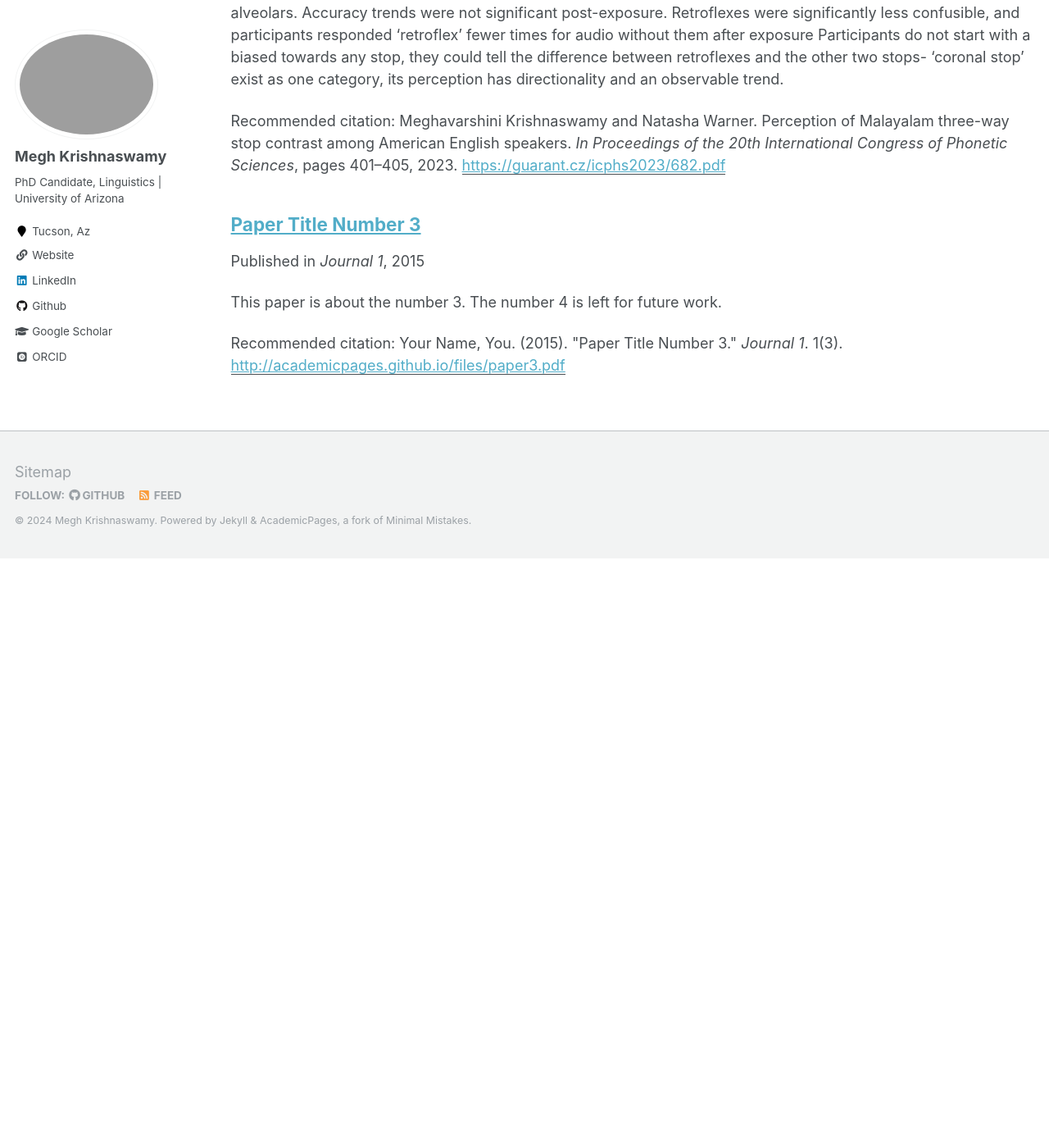
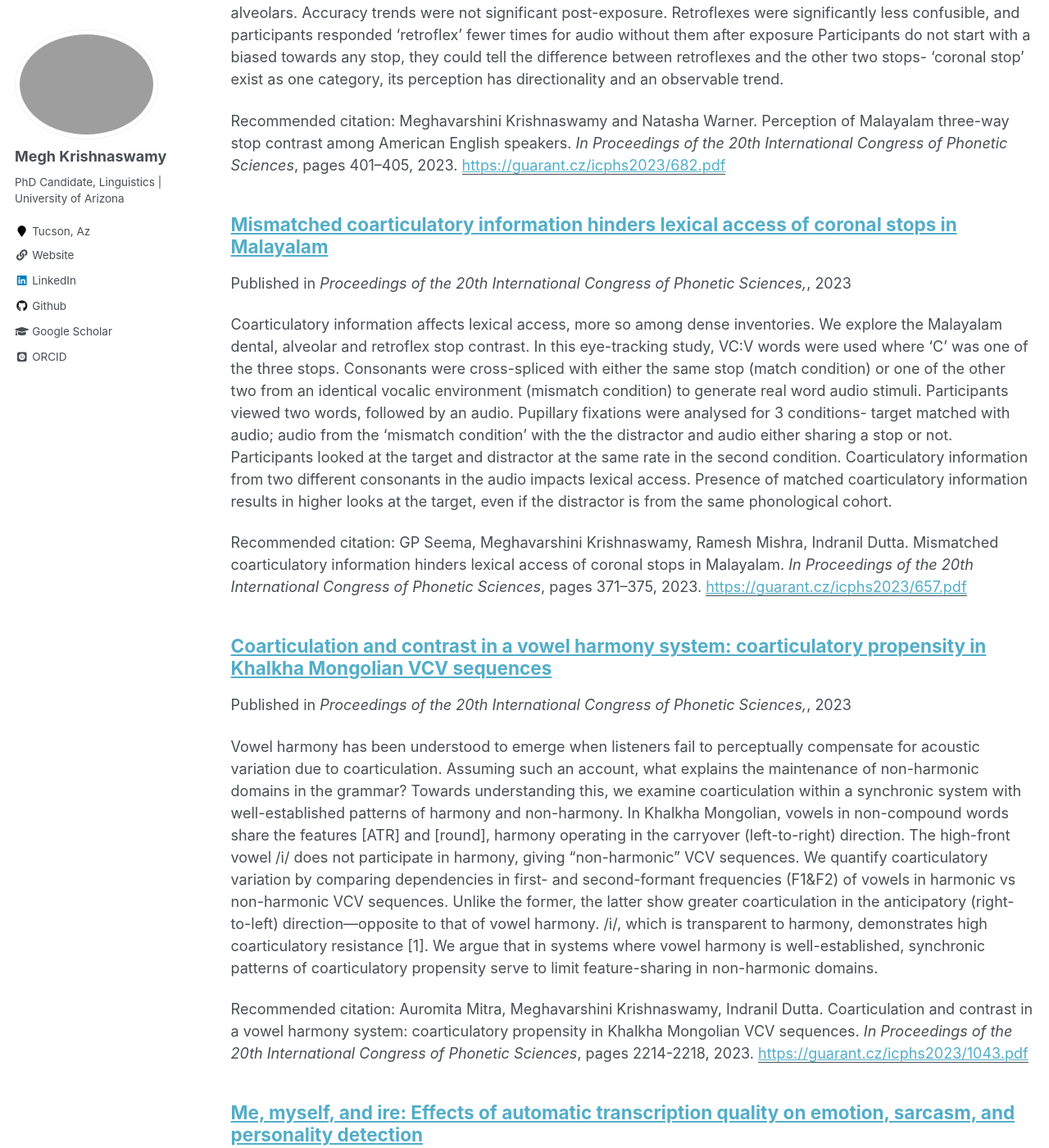
Before and after one commit to meghavarshini/meghavarshini.github.io, a Jekyll site: the page built from _pages/publications.md, in a window 1280 px wide and 1400 px high, scrolled down 1069 px. Shown: the whole window at 82% size. Built offline with Jekyll 4.4.1, drawn with Linux system fonts in a browser that asks for light colours; some web fonts are replaced; before the commit the page ends 1750 px from its top, so only the background shows below that; some of the changed text lies outside the part shown.

Commit message:
added pages for all publications in 2023 and 2021

```diff
--- a/_publications/2015-10-01-paper-title-number-3.md
+++ /dev/null
@@ -1,15 +0,0 @@
----
-title: "Paper Title Number 3"
-collection: publications
-permalink: /publication/2015-10-01-paper-title-number-3
-excerpt: 'This paper is about the number 3. The number 4 is left for future work.'
-date: 2015-10-01
-venue: 'Journal 1'
-paperurl: 'http://academicpages.github.io/files/paper3.pdf'
-citation: 'Your Name, You. (2015). &quot;Paper Title Number 3.&quot; <i>Journal 1</i>. 1(3).'
----
-This paper is about the number 3. The number 4 is left for future work.
-
-[Download paper here](http://academicpages.github.io/files/paper3.pdf)
-
-Recommended citation: Your Name, You. (2015). "Paper Title Number 3." <i>Journal 1</i>. 1(3).
--- /dev/null
+++ b/_publications/2019-08-08-Articulatory-complexity-and-lexical-contrast-density-Malayalam.md
@@ -0,0 +1,16 @@
+---
+title: "Articulatory complexity and lexical contrast density in models of coronal coarticulation in Malayalam"
+collection: publications
+permalink: /publication/Articulatory complexity and lexical contrast density in models of coronal coarticulation in Malayalam
+excerpt: '
+Vowel harmony has been understood to emerge when listeners fail to perceptually compensate for acoustic variation due to coarticulation. Assuming such an account, what explains the maintenance of non-harmonic domains in the grammar? Towards understanding this, we examine coarticulation within a synchronic system with well-established patterns of harmony and non-harmony. In Khalkha Mongolian, vowels in non-compound words share the features [ATR] and [round], harmony operating in the carryover (left-to-right) direction. The high-front vowel /i/ does not participate in harmony, giving “non-harmonic” VCV sequences. We quantify coarticulatory variation by comparing dependencies in first- and second-formant frequencies (F1&F2) of vowels in harmonic vs non-harmonic VCV sequences. Unlike the former, the latter show greater coarticulation in the anticipatory (right-to-left) direction—opposite to that of vowel harmony. /i/, which is transparent to harmony, demonstrates high coarticulatory resistance [1]. We argue that in systems where vowel harmony is well-established, synchronic patterns of coarticulatory propensity serve to limit feature-sharing in non-harmonic domains.'
+date: 2019-08-08
+venue: 'Proceedings of the 19th International Congress of Phonetic Sciences,'
+paperurl: 'https://www.internationalphoneticassociation.org/icphs-proceedings/ICPhS2019/papers/ICPhS_2041.pdf'
+citation: 'Indranil Dutta, Charles Redmon, Meghavarshini Krishnaswamy, Sarath Chandran, Nayana Raj. Articulatory complexity and lexical contrast density in models of coronal coarticulation in Malayalam. <i>In Proceedings of the 19th International Congress of Phonetic Sciences</i>, pages 1992-1996, 2019.'
+---
+Vowel harmony has been understood to emerge when listeners fail to perceptually compensate for acoustic variation due to coarticulation. Assuming such an account, what explains the maintenance of non-harmonic domains in the grammar? Towards understanding this, we examine coarticulation within a synchronic system with well-established patterns of harmony and non-harmony. In Khalkha Mongolian, vowels in non-compound words share the features [ATR] and [round], harmony operating in the carryover (left-to-right) direction. The high-front vowel /i/ does not participate in harmony, giving “non-harmonic” VCV sequences. We quantify coarticulatory variation by comparing dependencies in first- and second-formant frequencies (F1&F2) of vowels in harmonic vs non-harmonic VCV sequences. Unlike the former, the latter show greater coarticulation in the anticipatory (right-to-left) direction—opposite to that of vowel harmony. /i/, which is transparent to harmony, demonstrates high coarticulatory resistance [1]. We argue that in systems where vowel harmony is well-established, synchronic patterns of coarticulatory propensity serve to limit feature-sharing in non-harmonic domains.
+
+[Download paper here](https://www.internationalphoneticassociation.org/icphs-proceedings/ICPhS2019/papers/ICPhS_2041.pdf)
+
+Recommended citation: Indranil Dutta, Charles Redmon, Meghavarshini Krishnaswamy, Sarath Chandran, Nayana Raj. Articulatory complexity and lexical contrast density in models of coronal coarticulation in Malayalam. <i>In Proceedings of the 19th International Congress of Phonetic Sciences</i>, pages 1992-1996, 2019.
--- /dev/null
+++ b/_publications/2021-04-19-Effects-of-automatic-transcription-quality-on-emotion-sarcasm.md
@@ -0,0 +1,15 @@
+---
+title: "Me, myself, and ire: Effects of automatic transcription quality on emotion, sarcasm, and personality detection"
+collection: publications
+permalink: /publication/2021-04-19-Effects-of-automatic-transcription-quality-on-emotion-sarcasm.md
+excerpt: 'In deployment, systems that use speech as input must make use of automated transcriptions. Yet, typically when these systems are evaluated, gold transcriptions are assumed. We explicitly examine the impact of transcription errors on the downstream performance of a multi-modal system on three related tasks from three datasets: emotion, sarcasm, and personality detection. We include three separate transcription tools and show that while all automated transcriptions propagate errors that substantially impact downstream performance, the open-source tools fair worse than the paid tool, though not always straightforwardly, and word error rates do not correlate well with downstream performance. We further find that the inclusion of audio features partially mitigates transcription errors, but that a naive usage of a multi-task setup does not. We make available all code and data splits needed to reproduce all of our experiments.'
+date: 2021-04-19
+venue: 'Proceedings of the 11th Workshop on Computational Approaches to Subjectivity, Sentiment and Social Media Analysis'
+paperurl: 'https://aclanthology.org/2021.wassa-1.26.pdf'
+citation: 'John Culnan, Seongjin Park, Meghavarshini Krishnaswamy, Rebecca Sharp (2021). "Me, myself, and ire: Effects of automatic transcription quality on emotion, sarcasm, and personality detection". In <i>Proceedings of the 11th Workshop on Computational Approaches to Subjectivity, Sentiment and Social Media Analysis</i>, (pp 250-256). 04-19-2021. Association for Computational Linguistics https://aclanthology.org/2021.wassa-1.26.pdf'
+---
+In deployment, systems that use speech as input must make use of automated transcriptions. Yet, typically when these systems are evaluated, gold transcriptions are assumed. We explicitly examine the impact of transcription errors on the downstream performance of a multi-modal system on three related tasks from three datasets: emotion, sarcasm, and personality detection. We include three separate transcription tools and show that while all automated transcriptions propagate errors that substantially impact downstream performance, the open-source tools fair worse than the paid tool, though not always straightforwardly, and word error rates do not correlate well with downstream performance. We further find that the inclusion of audio features partially mitigates transcription errors, but that a naive usage of a multi-task setup does not. We make available all code and data splits needed to reproduce all of our experiments.
+
+[Download paper here](https://aclanthology.org/2021.wassa-1.26.pdf)
+
+Recommended citation: John Culnan, Seongjin Park, Meghavarshini Krishnaswamy, Rebecca Sharp (2021). "Me, myself, and ire: Effects of automatic transcription quality on emotion, sarcasm, and personality detection". In <i>Proceedings of the 11th Workshop on Computational Approaches to Subjectivity, Sentiment and Social Media Analysis</i>, (pp 250-256). 04-19-2021. Association for Computational Linguistics https://aclanthology.org/2021.wassa-1.26.pdf.
--- /dev/null
+++ b/_publications/2023-08-08-coarticulation-and-contrast-khalkha-mangolian.md
@@ -0,0 +1,16 @@
+---
+title: "Coarticulation and contrast in a vowel harmony system: coarticulatory propensity in Khalkha Mongolian VCV sequences"
+collection: publications
+permalink: /publication/2023-08-08-coarticulation-and-contrast-khalkha-mangolian
+excerpt: '
+Vowel harmony has been understood to emerge when listeners fail to perceptually compensate for acoustic variation due to coarticulation. Assuming such an account, what explains the maintenance of non-harmonic domains in the grammar? Towards understanding this, we examine coarticulation within a synchronic system with well-established patterns of harmony and non-harmony. In Khalkha Mongolian, vowels in non-compound words share the features [ATR] and [round], harmony operating in the carryover (left-to-right) direction. The high-front vowel /i/ does not participate in harmony, giving “non-harmonic” VCV sequences. We quantify coarticulatory variation by comparing dependencies in first- and second-formant frequencies (F1&F2) of vowels in harmonic vs non-harmonic VCV sequences. Unlike the former, the latter show greater coarticulation in the anticipatory (right-to-left) direction—opposite to that of vowel harmony. /i/, which is transparent to harmony, demonstrates high coarticulatory resistance [1]. We argue that in systems where vowel harmony is well-established, synchronic patterns of coarticulatory propensity serve to limit feature-sharing in non-harmonic domains.'
+date: 2023-08-07
+venue: 'Proceedings of the 20th International Congress of Phonetic Sciences,'
+paperurl: 'https://guarant.cz/icphs2023/1043.pdf'
+citation: 'Auromita Mitra, Meghavarshini Krishnaswamy, Indranil Dutta. Coarticulation and contrast in a vowel harmony system: coarticulatory propensity in Khalkha Mongolian VCV sequences. <i>In Proceedings of the 20th International Congress of Phonetic Sciences</i>, pages 2214-2218, 2023.'
+---
+Vowel harmony has been understood to emerge when listeners fail to perceptually compensate for acoustic variation due to coarticulation. Assuming such an account, what explains the maintenance of non-harmonic domains in the grammar? Towards understanding this, we examine coarticulation within a synchronic system with well-established patterns of harmony and non-harmony. In Khalkha Mongolian, vowels in non-compound words share the features [ATR] and [round], harmony operating in the carryover (left-to-right) direction. The high-front vowel /i/ does not participate in harmony, giving “non-harmonic” VCV sequences. We quantify coarticulatory variation by comparing dependencies in first- and second-formant frequencies (F1&F2) of vowels in harmonic vs non-harmonic VCV sequences. Unlike the former, the latter show greater coarticulation in the anticipatory (right-to-left) direction—opposite to that of vowel harmony. /i/, which is transparent to harmony, demonstrates high coarticulatory resistance [1]. We argue that in systems where vowel harmony is well-established, synchronic patterns of coarticulatory propensity serve to limit feature-sharing in non-harmonic domains.
+
+[Download paper here](https://guarant.cz/icphs2023/1043.pdf)
+
+Recommended citation: Auromita Mitra, Meghavarshini Krishnaswamy, Indranil Dutta. Coarticulation and contrast in a vowel harmony system: coarticulatory propensity in Khalkha Mongolian VCV sequences. <i>In Proceedings of the 20th International Congress of Phonetic Sciences</i>, pages 2214-2218, 2023.
--- /dev/null
+++ b/_publications/2023-08-08-mismatched-coarticulatory-information-malayalam.md
@@ -0,0 +1,17 @@
+---
+title: "Mismatched coarticulatory information hinders lexical access of coronal stops in Malayalam"
+collection: publications
+permalink: /publication/2023-08-08-Mismatched-coarticulatory-information-Malayalam
+excerpt: 'Coarticulatory information affects lexical access, more so among dense inventories. We explore the Malayalam dental, alveolar and retroflex stop contrast. In this eye-tracking study, VC:V words were used where ‘C’ was one of the three stops. Consonants were cross-spliced with either the same stop (match condition) or one of the other two from an identical vocalic environment (mismatch condition) to generate real word audio stimuli. Participants viewed two words, followed by an audio. Pupillary fixations were analysed for 3 conditions- target matched with audio; audio from the ‘mismatch condition’ with the the distractor and audio either sharing a stop or not.
+Participants looked at the target and distractor at the same rate in the second condition. Coarticulatory information from two different consonants in the audio impacts lexical access. Presence of matched coarticulatory information results in higher looks at the target, even if the distractor is from the same phonological cohort.'
+date: 2023-08-08
+venue: 'Proceedings of the 20th International Congress of Phonetic Sciences,'
+paperurl: 'https://guarant.cz/icphs2023/657.pdf'
+citation: 'GP Seema, Meghavarshini Krishnaswamy, Ramesh Mishra, Indranil Dutta. Mismatched coarticulatory information hinders lexical access of coronal stops in Malayalam. <i>In Proceedings of the 20th International Congress of Phonetic Sciences</i>, pages 371–375, 2023.'
+---
+Coarticulatory information affects lexical access, more so among dense inventories. We explore the Malayalam dental, alveolar and retroflex stop contrast. In this eye-tracking study, VC:V words were used where ‘C’ was one of the three stops. Consonants were cross-spliced with either the same stop (match condition) or one of the other two from an identical vocalic environment (mismatch condition) to generate real word audio stimuli. Participants viewed two words, followed by an audio. Pupillary fixations were analysed for 3 conditions- target matched with audio; audio from the ‘mismatch condition’ with the the distractor and audio either sharing a stop or not.
+Participants looked at the target and distractor at the same rate in the second condition. Coarticulatory information from two different consonants in the audio impacts lexical access. Presence of matched coarticulatory information results in higher looks at the target, even if the distractor is from the same phonological cohort.
+
+[Download paper here](https://guarant.cz/icphs2023/657.pdf)
+
+Recommended citation: GP Seema, Meghavarshini Krishnaswamy, Ramesh Mishra, Indranil Dutta. Mismatched coarticulatory information hinders lexical access of coronal stops in Malayalam. <i>In Proceedings of the 20th International Congress of Phonetic Sciences</i>, pages 371–375, 2023.
```
Also changed, not shown: _publications/2023-12-12-the-tomcat-dataset.md (+1 -1 lines).
